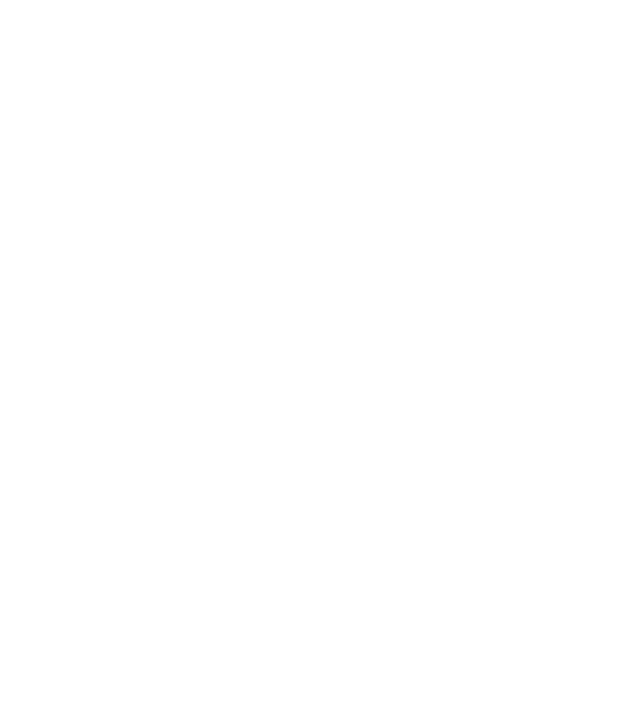
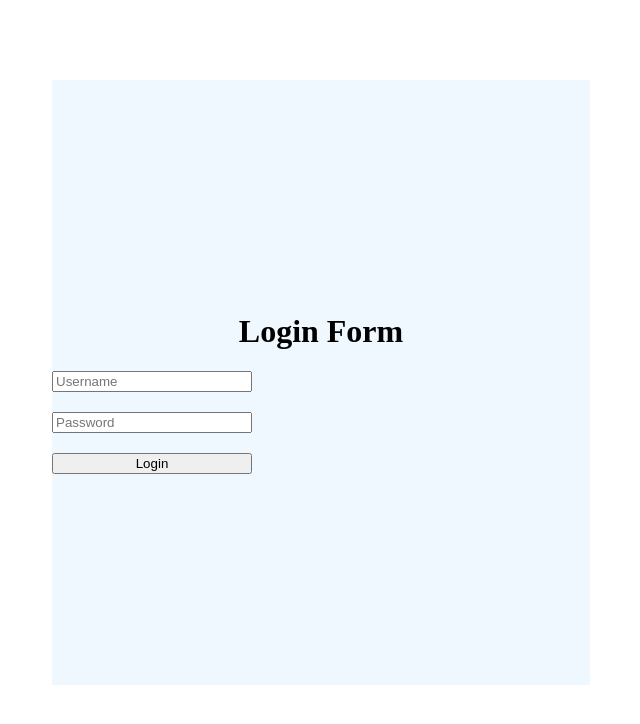
Before and after one commit to IlhamRangga/socialMedia-Project, a React (Create React App) app in the folder client/: page / in a window 1280 px wide. Before the commit this address had no page. Shown: the top 724 px of the page, without its empty margins (319-959 px from the left). Built offline with nearby package versions, Linux system fonts and the light colour scheme.

Commit message:
adding login page

```diff
--- a/client/public/index.html
+++ b/client/public/index.html
@@ -2,19 +2,19 @@
 <html lang="en">
   <head>
     <meta charset="utf-8" />
-    <link rel="icon" href="%PUBLIC_URL%/favicon.ico" />
+    <!-- <link rel="icon" href="%PUBLIC_URL%/favicon.ico" /> -->
     <meta name="viewport" content="width=device-width, initial-scale=1" />
     <meta name="theme-color" content="#000000" />
     <meta
       name="description"
       content="Web site created using create-react-app"
     />
-    <link rel="apple-touch-icon" href="%PUBLIC_URL%/logo192.png" />
+    <!-- <link rel="apple-touch-icon" href="%PUBLIC_URL%/logo192.png" /> -->
     <!--
       manifest.json provides metadata used when your web app is installed on a
       user's mobile device or desktop. See https://developers.google.com/web/fundamentals/web-app-manifest/
     -->
-    <link rel="manifest" href="%PUBLIC_URL%/manifest.json" />
+    <!-- <link rel="manifest" href="%PUBLIC_URL%/manifest.json" /> -->
     <!--
       Notice the use of %PUBLIC_URL% in the tags above.
       It will be replaced with the URL of the `public` folder during the build.
--- a/client/src/App.js
+++ b/client/src/App.jsx
@@ -1,5 +1,6 @@
 import React from 'react'
 import {BrowserRouter as Router, Routes, Route} from 'react-router-dom'
+import Home from './pages/Home'
 
 const App = () => {
 
@@ -7,7 +8,7 @@ const App = () => {
     <div>
       <Router>
         <Routes>
-          <Route></Route>
+          <Route path="/" element={<Home/>}></Route>
         </Routes>
       </Router>
     </div>
--- /dev/null
+++ b/client/src/components/LoginModal/LoginForm.css
@@ -0,0 +1,20 @@
+.form-container {
+    display: flex;
+    text-align: center;
+    justify-content: center;
+    flex-direction: column;
+    margin: auto;
+    margin-top: 80px;
+    background-color: aliceblue;
+    height: 605px;
+    width: 538px;
+}
+
+.input-container {
+    width: 200px;
+    gap: 20px;
+    display: flex;
+    flex-direction: column;
+    justify-content: center;
+    text-align: center;
+}
--- /dev/null
+++ b/client/src/components/LoginModal/LoginForm.jsx
@@ -0,0 +1,18 @@
+import './LoginForm.css'
+
+const LoginForm = () => {
+    return(
+        <>
+        <div className="form-container">
+            <h1>Login Form</h1>
+            <form className='input-container'>
+                    <input type="text" placeholder="Username" />
+                    <input type="password" placeholder="Password" />
+                    <button type="submit">Login</button>
+            </form>
+        </div>
+        </>
+    )
+}
+
+export default LoginForm
--- a/client/src/index.js
+++ b/client/src/index.jsx
@@ -1,7 +1,6 @@
 import React from 'react';
 import ReactDOM from 'react-dom/client';
 import App from './App';
-import reportWebVitals from './reportWebVitals';
 
 const root = ReactDOM.createRoot(document.getElementById('root'));
 root.render(
--- /dev/null
+++ b/client/src/pages/Home.jsx
@@ -0,0 +1,11 @@
+import LoginForm from "../components/LoginModal/LoginForm";
+
+const Home = () => {
+    return(
+        <>
+        <LoginForm />
+        </>
+    )
+}
+
+export default Home
```
Also changed, not shown: client/src/App.css (deleted).
